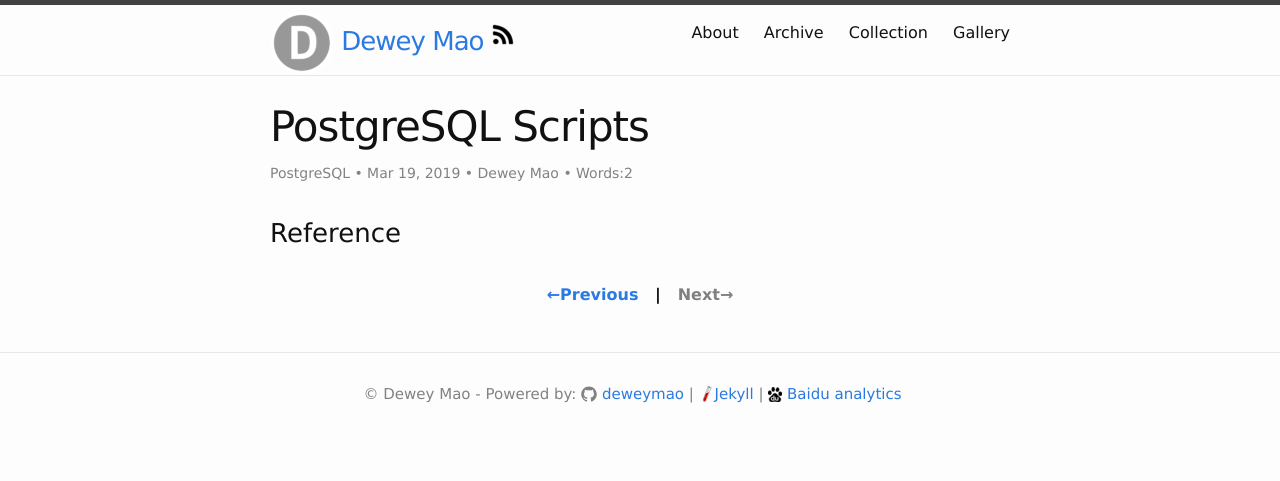
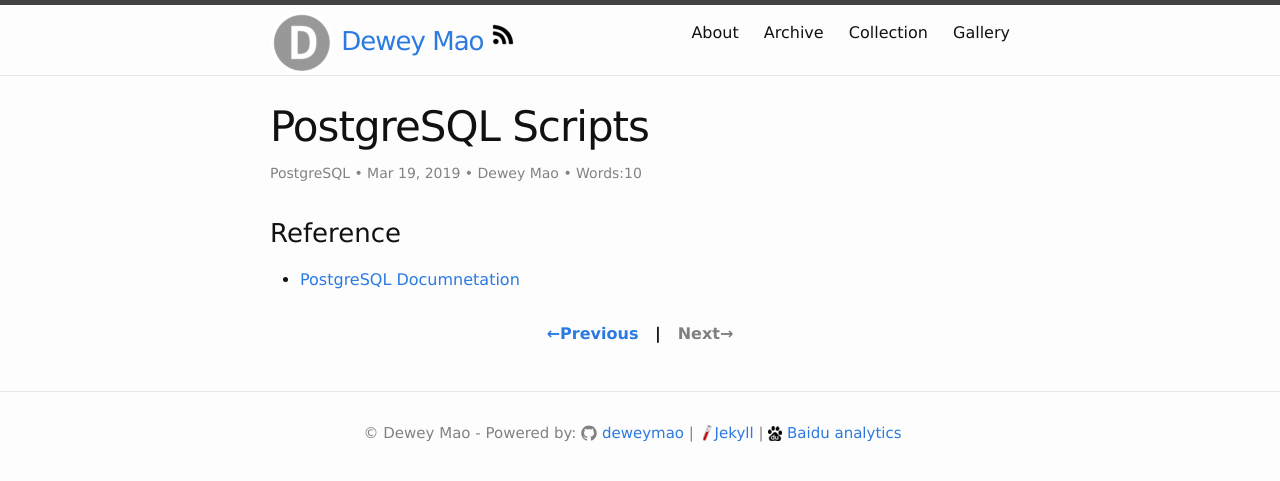
Before and after one commit to deweymao/deweymao.github.io, a Jekyll site: the page built from _posts/2019-03-19-postgresql_scripts.md, in a window 1280 px wide. Shown: the top 481 px of the page. Built offline with Jekyll 4.4.1, drawn with Linux system fonts in a browser that asks for light colours; comment, search, counter and statistics services are not loaded.

Commit message:
new post

```diff
--- a/_posts/2019-03-19-postgresql_scripts.md
+++ b/_posts/2019-03-19-postgresql_scripts.md
@@ -8,3 +8,4 @@ categories: PostgreSQL
 
 
 ### Reference
+- <a href="https://www.postgresql.org/docs/manuals/" target="_blank"> PostgreSQL Documnetation </a>
```
